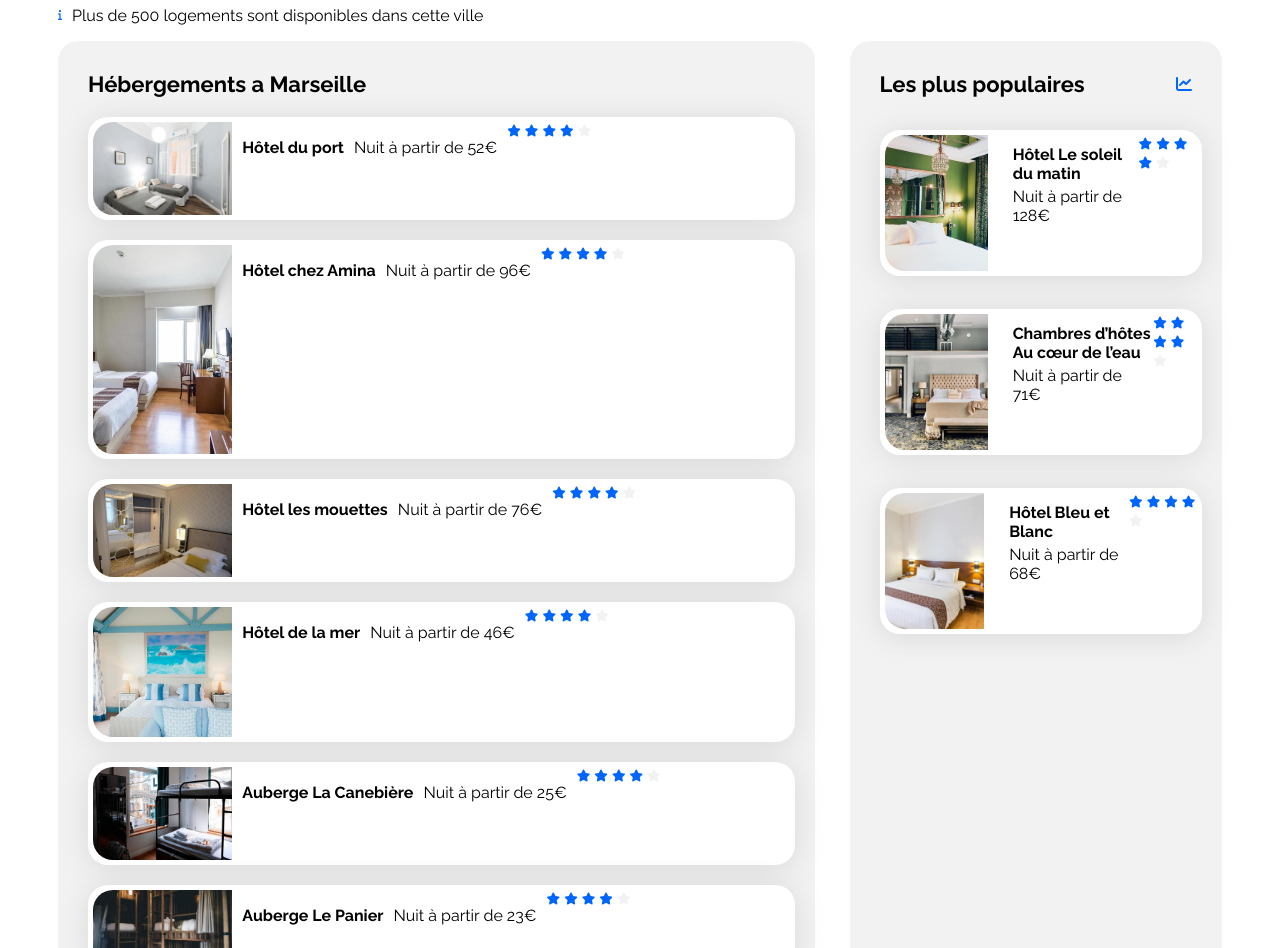
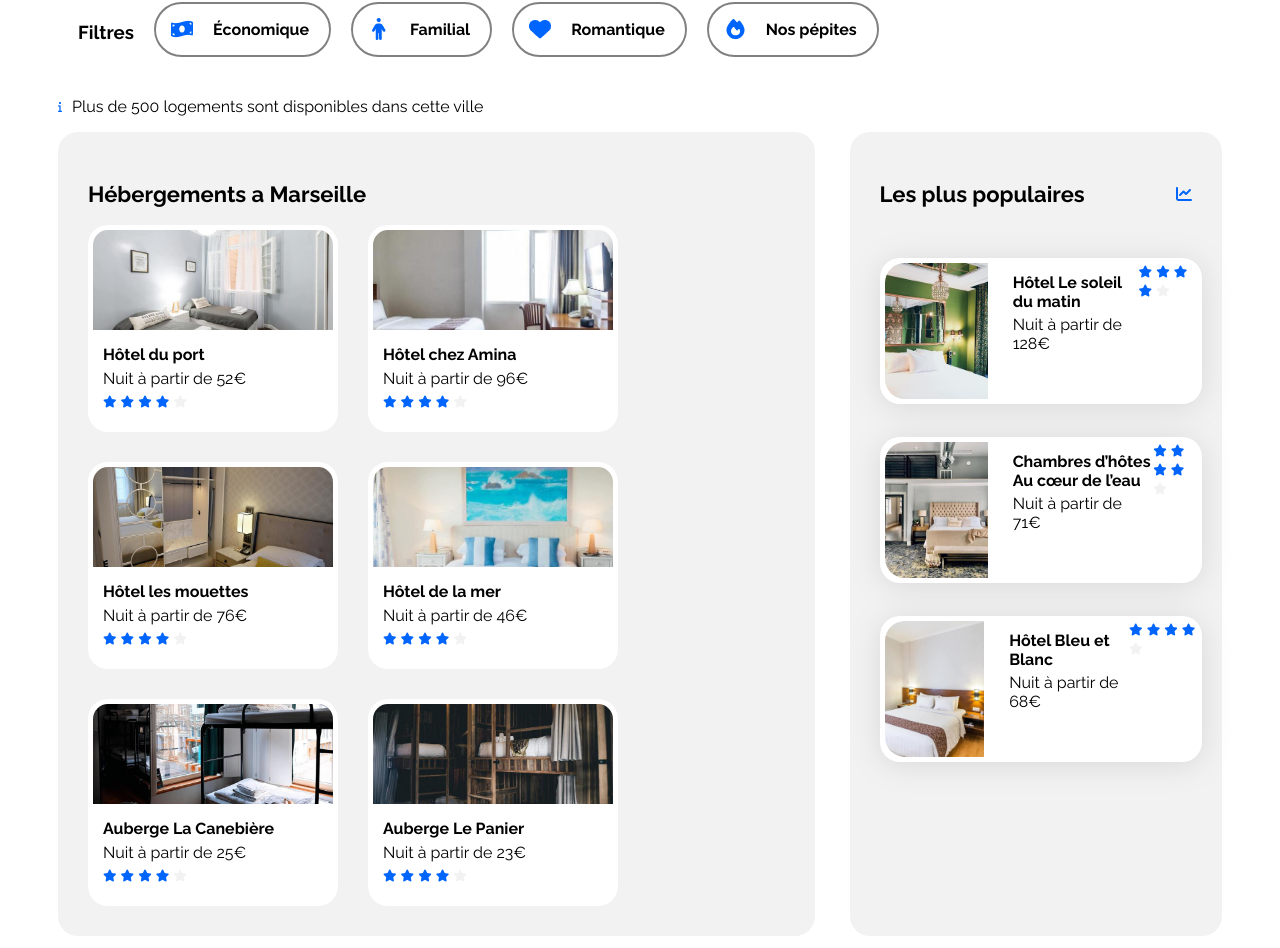
Before and after one commit to stevenfrr667-git/P3, a plain HTML site: page index.html in a window 1280 px wide. Shown: the part 214-1162 px from the top of the page. Drawn offline with Linux system fonts and the light colour scheme.

Commit message:
implementation filters new header and card container

```diff
--- a/css/style.css
+++ b/css/style.css
@@ -23,7 +23,6 @@ body {
     max-width: 1440px;
     padding: 0 50px;
     box-sizing: border-box;
-
 }
 
 a {
@@ -32,7 +31,6 @@ a {
 }
 
 .section-title {
-    margin: 0;
     font-size: 22px;
 }
 
@@ -46,7 +44,7 @@ a {
     gap: 10px;
     align-items:start;
     width: 100%;
-}
+} /* TODO: To rfemove*/
 
 .card img {
     object-fit: cover;
@@ -54,11 +52,10 @@ a {
     height: 100%;
     border-top-left-radius: 20px;
     border-bottom-left-radius: 20px;
-}
+} /* TODO: To rfemove*/
 
 .card-title {
     font-size: 16px;
-
 }
 
 .euro {
@@ -88,8 +85,69 @@ a {
     flex-direction: row;
     flex-wrap: wrap;
     width: 65%;
-    gap: 20px;
+}
 
+.hebergements-card-container {
+    display: flex;
+    flex-wrap: wrap;
+    gap: 30px;
+    width: 100%;
+}
+
+.hebergements-card-container a {
+    max-width: 250px;
+    width: 250px;
+}
+
+.hebergements-card-container a article {
+    width: 100%;
+}
+
+.hebergements-card {
+    width: 100%;
+    padding: 5px;
+    background-color: white;
+    border-radius: 20px;
+    display: flex;
+    flex-direction: column;
+    box-sizing: border-box;
+}
+
+.hebergements-card-image {
+    width: 100%;
+    height: 100px;
+}
+
+.hebergements-card-description {
+    padding: 10px;
+}
+
+.hebergements-card-image img {
+    object-fit: cover;
+    width: 100%;
+    height: 100%;
+    border-top-left-radius: 15px;
+    border-top-right-radius: 15px;
+}
+
+.hebergements-card-description .card-title {
+    margin-block-start: 0;
+    margin-block-end: 0;
+    font-weight: bold;
+    padding-top: 5px;
+    padding-bottom: 5px;
+}
+
+.hebergements-card-description p {
+    margin-block-start: 0;
+    margin-block-end: 0;
+    padding-bottom: 5px;
+}
+
+.hebergements-card-description .card-rating {
+    margin-block-start: 0;
+    margin-block-end: 0;
+    padding-bottom: 5px;
 }
 
 /****** Populaires ***********/
@@ -137,9 +195,6 @@ a {
     margin-bottom: 5px;
 }
 
-
-
-
 /* Le code ci-dessous correspond à la version responsive uniquement */
 
 /****** Media queries ***********/
@@ -186,6 +241,8 @@ a {
     flex-direction: row;
     justify-content: end;
     gap: 20px;
+    margin-top: -8px;
+
 
 }
 .infobar {
@@ -202,7 +259,7 @@ a {
     display: flex;
     align-items: center;
     background-color: #f2f2f2;
-    border-radius: 20px;
+    border-radius: 18px;
     width: fit-content;
     font-family: sans-serif;
     overflow: hidden;
@@ -229,7 +286,8 @@ a {
     background-color: #0065FC;
     color: white;
     border: none;
-    padding: 10px 20px;
+    border-radius: 10px;
+    padding: 11px 25px;
     font-weight: bold;
 }
 .activity {
@@ -255,8 +313,36 @@ a {
 .footer {
     background-color: var(--main-bg-color);
     padding: 20px;
-    margin-top: 50px;
-    flex-direction: column;
+    margin-top: 5px;
+    flex-direction: row;
     display: flex;
     align-items: start;
+    gap: 50px;
+    justify-content: space-between;
 }
+.filtre {
+    display: flex;
+    flex-direction: row;
+    align-items: start;
+    gap: 20px;
+    margin: 20px;
+    }
+.icon-filtre {
+    font-weight: 800;
+    align-items: center;
+    gap: 10px;
+    display: flex;
+    flex-direction: row;
+  border: 2px solid grey;
+  border-radius: 30px;
+  padding-right: 20px;
+  padding-left: 5px;
+}
+
+.icon-filtre img {
+    margin: 10px;
+
+    }
+.icon-filtre:hover {
+    background-color: var(--filter-bg-color);
+     }
--- a/index.html
+++ b/index.html
@@ -26,14 +26,33 @@
             <img src="images/logo/Booki.png" alt="logo-booki" class="logo">
             <div class="nav-icons">
                 <h1>Trouvez votre hébergement pour des vacances de rêve</h1>
-                    <p>Trouvez votre hébergement pour des vacances de rêve</p>
+                    <p>En plein centre-ville ou en pleine nature</p>
             </div>
+
             <form class="search-bar">
              <img class="searchping" src="./images/logo/Vector (2).png" alt="ping">
              <input class="search1" type="search" placeholder="Marseille, France" aria-label="Rechercher un hébergement">
             <button class="search2" aria-label="Rechercher un hébergement">Rechercher</button>
             </form>
-
+            <div class ="filtre">
+                <h3>Filtres</h3>
+                <div class="icon-filtre">
+                    <img src ="images/filtres/Icon.png" alt="icone filtre">
+                    <p>Économique</p>
+                </div>
+                <div class="icon-filtre">
+                    <img src ="images/filtres/Icon (1).png" alt="icone filtre">
+                    <p>Familial</p>
+                </div>
+                <div class="icon-filtre">
+                    <img src ="images/filtres/Icon (2).png" alt="icone filtre">
+                    <p>Romantique</p>
+                </div>
+                <div class="icon-filtre">
+                    <img src ="images/filtres/Icon (3).png" alt="icone filtre">
+                    <p>Nos pépites</p>
+                </div>
+            </div>
               <div class="infobar">
                 <img src="./images/logo/Vector (1).png" alt="infobar">
                 <p>Plus de 500 logements sont disponibles dans cette ville</p>
@@ -43,11 +62,16 @@
         <main>
             <div class="hebergements-and-populaires">
                 <section class="hebergements">
-                    <h2 class="section-title"> Hébergements a Marseille</h2>
-                    <div class="hebergements-cards">
+                    <div class="hebergements-title">
+                        <h2 class="section-title">Hébergements a Marseille</h2>
+                    </div>
+                    <div class="hebergements-card-container">
                         <a href="#">
-                            <article class="card">
+                            <article class="hebergements-card">
+                                <div class="hebergements-card-image">
                                     <img src="./images/hebergements/fred-kleber.jpg" alt="Image de la chambre d'hôtel montrant un lit">
+                                </div>
+                                <div class="hebergements-card-description">
                                     <h3 class="card-title">Hôtel du port</h3>
                                     <p>Nuit à partir de 52€</p>
                                     <div class="card-rating">
@@ -58,13 +82,15 @@
                                         <i class="fa-xs fa-solid fa-star neutral-star" aria-hidden="true"></i>
                                         <span class="sr-only">Note de 4 sur 5</span>
                                     </div>
+                                </div>
                             </article>
                         </a>
+                        <a href="#">
+                            <article class="hebergements-card">
+                                <div class="hebergements-card-image">
+                                    <img src="./images/hebergements/febrian-zakaria.jpg" alt="Image de la chambre d'hôtel montrant un lit">
                                 </div>
-                     <div class="hebergements-cards">
-                        <a href="#">
-                            <article class="card">
-                                <img src="./images/hebergements/febrian-zakaria.jpg" alt="Image de la chambre d'hôtel montrant un lit">
+                                <div class="hebergements-card-description">
                                     <h3 class="card-title">Hôtel chez Amina</h3>
                                     <p>Nuit à partir de 96€</p>
                                     <div class="card-rating">
@@ -75,13 +101,15 @@
                                         <i class="fa-xs fa-solid fa-star neutral-star" aria-hidden="true"></i>
                                         <span class="sr-only">Note de 4 sur 5</span>
                                     </div>
+                                </div>
                             </article>
                         </a>
+                        <a href="#">
+                            <article class="hebergements-card">
+                                <div class="hebergements-card-image">
+                                    <img src="./images/hebergements/reisetopia.jpg" alt="Image de la chambre d'hôtel montrant un lit">
                                 </div>
-                     <div class="hebergements-cards">
-                        <a href="#">
-                            <article class="card">
-                                <img src="./images/hebergements/reisetopia.jpg" alt="Image de la chambre d'hôtel montrant un lit">
+                                <div class="hebergements-card-description">
                                     <h3 class="card-title">Hôtel les mouettes</h3>
                                     <p>Nuit à partir de 76€</p>
                                     <div class="card-rating">
@@ -91,15 +119,16 @@
                                         <i class="fa-xs fa-solid fa-star" aria-hidden="true"></i>
                                         <i class="fa-xs fa-solid fa-star neutral-star" aria-hidden="true"></i>
                                         <span class="sr-only">Note de 4 sur 5</span>
-
+                                    </div>
                                 </div>
                             </article>
                         </a>
+                        <a href="#">
+                            <article class="hebergements-card">
+                                <div class="hebergements-card-image">
+                                    <img src="./images/hebergements/annie-spratt.jpg" alt="Image de la chambre d'hôtel montrant un lit">
                                 </div>
-                     <div class="hebergements-cards">
-                        <a href="#">
-                            <article class="card">
-                                <img src="./images/hebergements/annie-spratt.jpg" alt="Image de la chambre d'hôtel montrant un lit">
+                                <div class="hebergements-card-description">
                                     <h3 class="card-title">Hôtel de la mer</h3>
                                     <p>Nuit à partir de 46€</p>
                                     <div class="card-rating">
@@ -110,13 +139,15 @@
                                         <i class="fa-xs fa-solid fa-star neutral-star" aria-hidden="true"></i>
                                         <span class="sr-only">Note de 4 sur 5</span>
                                     </div>
+                                </div>
                             </article>
                         </a>
+                        <a href="#">
+                            <article class="hebergements-card">
+                                <div class="hebergements-card-image">
+                                    <img src="./images/hebergements/marcus-loke.jpg" alt="Image de la chambre d'hôtel montrant un lit">
                                 </div>
-                     <div class="hebergements-cards">
-                        <a href="#">
-                            <article class="card">
-                                <img src="./images/hebergements/marcus-loke.jpg" alt="Image de la chambre d'hôtel montrant un lit">
+                                <div class="hebergements-card-description">
                                     <h3 class="card-title">Auberge La Canebière</h3>
                                     <p>Nuit à partir de 25€</p>
                                     <div class="card-rating">
@@ -127,13 +158,15 @@
                                         <i class="fa-xs fa-solid fa-star neutral-star" aria-hidden="true"></i>
                                         <span class="sr-only">Note de 4 sur 5</span>
                                     </div>
+                                </div>
                             </article>
                         </a>
+                        <a href="#">
+                            <article class="hebergements-card">
+                                <div class="hebergements-card-image">
+                                    <img src="./images/hebergements/nicate-lee.jpg" alt="Image de la chambre d'hôtel montrant un lit">
                                 </div>
-                     <div class="hebergements-cards">
-                        <a href="#">
-                            <article class="card">
-                                <img src="./images/hebergements/nicate-lee.jpg" alt="Image de la chambre d'hôtel montrant un lit">
+                                <div class="hebergements-card-description">
                                     <h3 class="card-title">Auberge Le Panier</h3>
                                     <p>Nuit à partir de 23€</p>
                                     <div class="card-rating">
@@ -143,6 +176,7 @@
                                         <i class="fa-xs fa-solid fa-star" aria-hidden="true"></i>
                                         <i class="fa-xs fa-solid fa-star neutral-star" aria-hidden="true"></i>
                                         <span class="sr-only">Note de 4 sur 5</span>
+                                    </div>
                                 </div>
                             </article>
                         </a>
@@ -217,7 +251,7 @@
         </main>
         <section class="activity-section">
             <h2 class="footer-title">Activités à Marseille</h2>
-            <article>
+            <div class="activities-card-container">
                 <div class="footer-activities">
                     <a href="#">
                         <article class="card-activity">
```
Also changed, not shown: images/filtres/Icon (1).png (added), images/filtres/Icon (2).png (added), images/filtres/Icon (3).png (added), images/filtres/Icon.png (added). Lines whose indentation alone changed are shown as unchanged.
